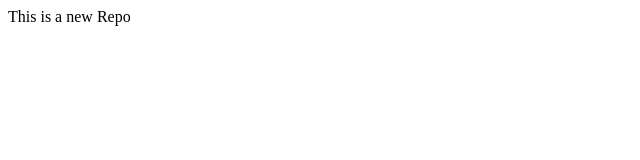
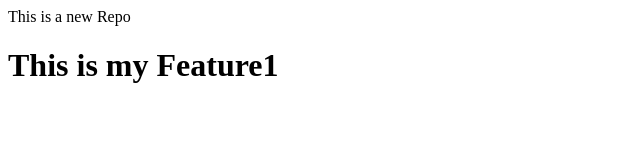
Before and after one commit to rithiksai27/LocalRepo, a plain HTML site: page index.html in a window 1280 px wide. Shown: the whole page, without its empty margins (0-640 px from the left). Drawn offline with Linux system fonts and the light colour scheme.

Commit message:
Feature1 has been added

```diff
--- a/index.html
+++ b/index.html
@@ -1 +1,2 @@
 <p>This is a new Repo</p>
+<h1>This is my Feature1</h1>
```
